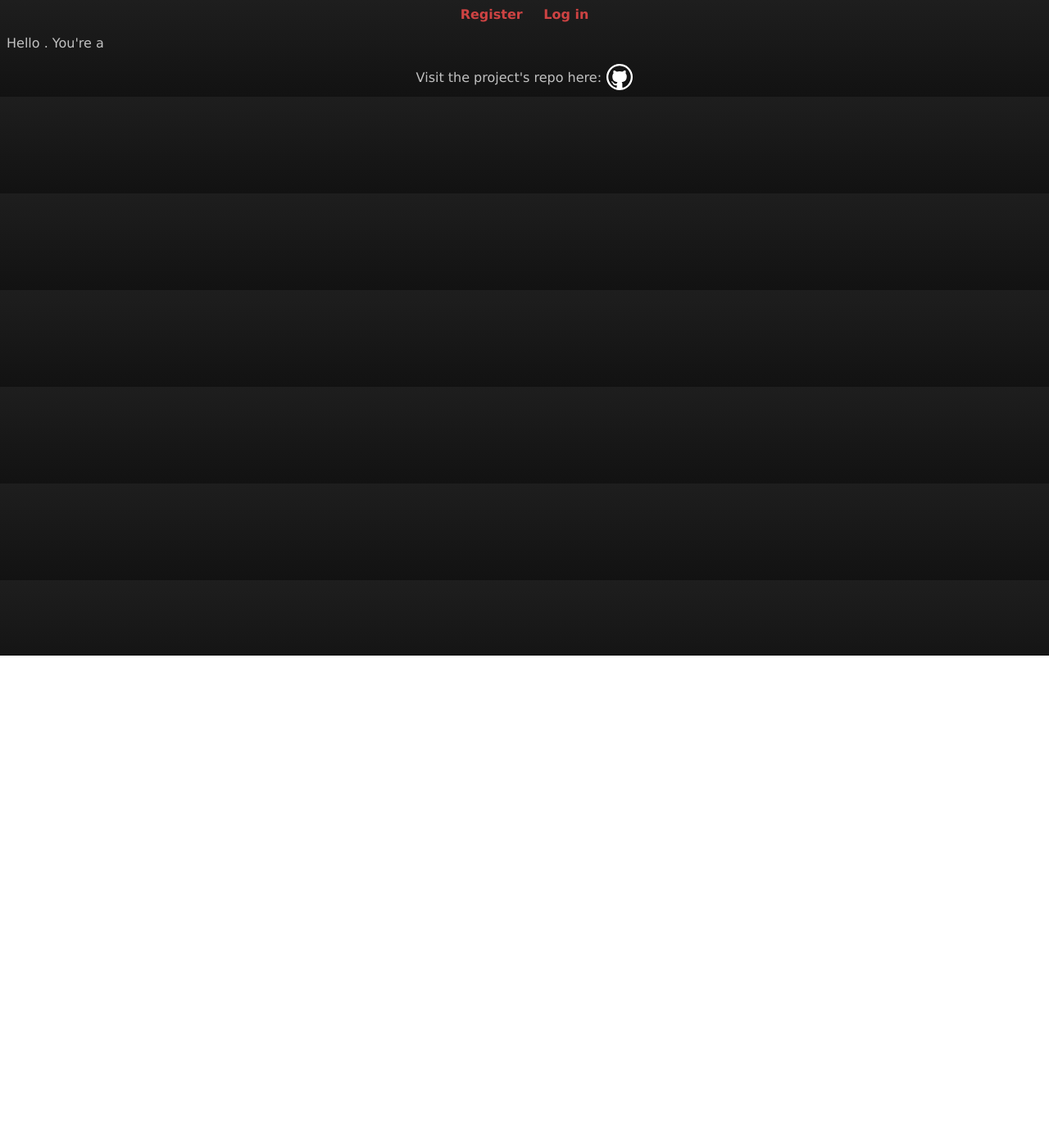
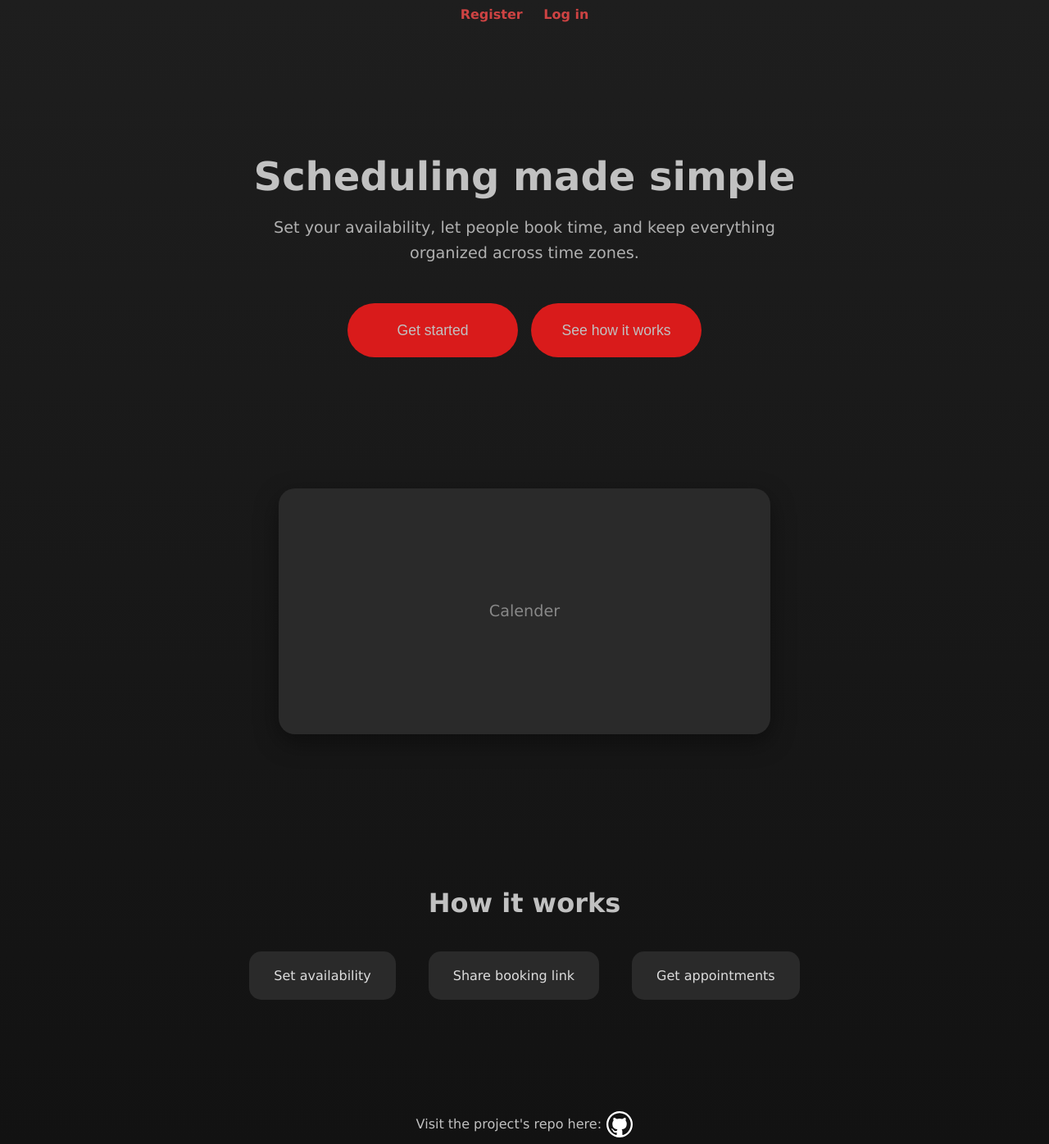
Before and after one commit to WiktorM413/meeting-scheduling-platform, a React (Vite) app in the folder frontend/: page /home in a window 1280 px wide. Shown: the whole page at 82% size. Before the commit the page ends 800 px from the top, so only its background shows below. Built offline with nearby package versions, Linux system fonts and the light colour scheme; no server answers.

Commit message:
Add base template for index

```diff
--- a/frontend/src/Home/Index.tsx
+++ b/frontend/src/Home/Index.tsx
@@ -1,11 +1,33 @@
-import { useAuth } from "../context/AuthContext";
-
+import MspButton from "../Components/MspButton";
 
 export default function Index()
 {
-	const { userData } = useAuth();
-
 	return (
-		<><p>Hello {userData?.firstname} {userData?.lastname}. You're a {userData?.userGroup?.type}</p></>
+		<div className="msp-home">
+			<section className="msp-home-hero">
+				<div className="msp-home-headers">
+					<h1>Scheduling made simple</h1>
+					<h2>Set your availability, let people book time, and keep everything organized across time zones.</h2>
+				</div>
+				<div className="msp-home-button-group">
+					<MspButton label="Get started"/>
+					<MspButton label="See how it works"/>
+				</div>
+			</section>
+			<section className="msp-home-preview">
+				<div className="msp-home-calendar">
+					{/* TODO: Create a calendar element for display */}
+					Calender
+				</div>
+			</section>
+			<section className="msp-home-how-it-works">
+				<h2>How it works</h2>
+				<ol>
+					<li>Set availability</li>
+					<li>Share booking link</li>
+					<li>Get appointments</li>
+				</ol>
+			</section>
+		</div>
 	);
 }
--- a/frontend/src/Home/style.scss
+++ b/frontend/src/Home/style.scss
@@ -18,7 +18,6 @@
 	{
 		color: $font-light;
 	}
-}
 
 	.msp-register-form, .msp-login-form
 	{
@@ -32,9 +31,104 @@
 			margin-top: 2vh;
 		}
 	}
+}
+
+
+
+.msp-home
+{
+	max-width: 1100px;
+	margin: 0 auto;
+	padding: 0 20px;
+
+	.msp-home-hero
+	{
+		display: flex;
+		flex-direction: column;
+		align-items: center;
+		text-align: center;
+		padding: 120px 0 80px 0;
+	}
+
+	.msp-home-headers
+	{
+		max-width: 700px;
+
+		h1
+		{
+			font-size: 3rem;
+			font-weight: 700;
+			color: $font-light;
+			margin-bottom: 20px;
+		}
+
+		h2
+		{
+			font-size: 1.2rem;
+			font-weight: 400;
+			color: #b0b0b0;
+			line-height: 1.6;
+		}
+	}
 
 	.msp-home-button-group
 	{
 		display: flex;
-	justify-content: space-around;
+		gap: 16px;
+		margin-top: 30px
 	}
+
+	.msp-home-preview
+	{
+		display: flex;
+		justify-content: center;
+		margin: 80px 0;
+	}
+
+	.msp-home-calendar
+	{
+		width: 100%;
+		max-width: 600px;
+		height: 300px;
+		background-color: #2a2a2a;
+		border-radius: 20px;
+		box-shadow: 0 10px 30px rgba(0, 0, 0, 0.4);
+		display: flex;
+		align-items: center;
+		justify-content: center;
+		color: #888;
+		font-size: 1.2rem;
+	}
+
+	.msp-home-how-it-works
+	{
+		text-align: center;
+		padding: 80px 0 120px 0;
+
+		h2
+		{
+			font-size: 2rem;
+			color: $font-light;
+			margin-bottom: 40px;
+		}
+
+		ol
+		{
+			list-style: none;
+			padding: 0;
+			display: flex;
+			justify-content: center;
+			gap: 40px;
+			flex-wrap: wrap;
+
+			li
+			{
+				background-color: #2a2a2a;
+				padding: 20px 30px;
+				border-radius: 15px;
+				color: #ddd;
+				font-size: 1rem;
+			}
+		}
+	}
+}
```
Lines whose indentation alone changed are shown as unchanged.
